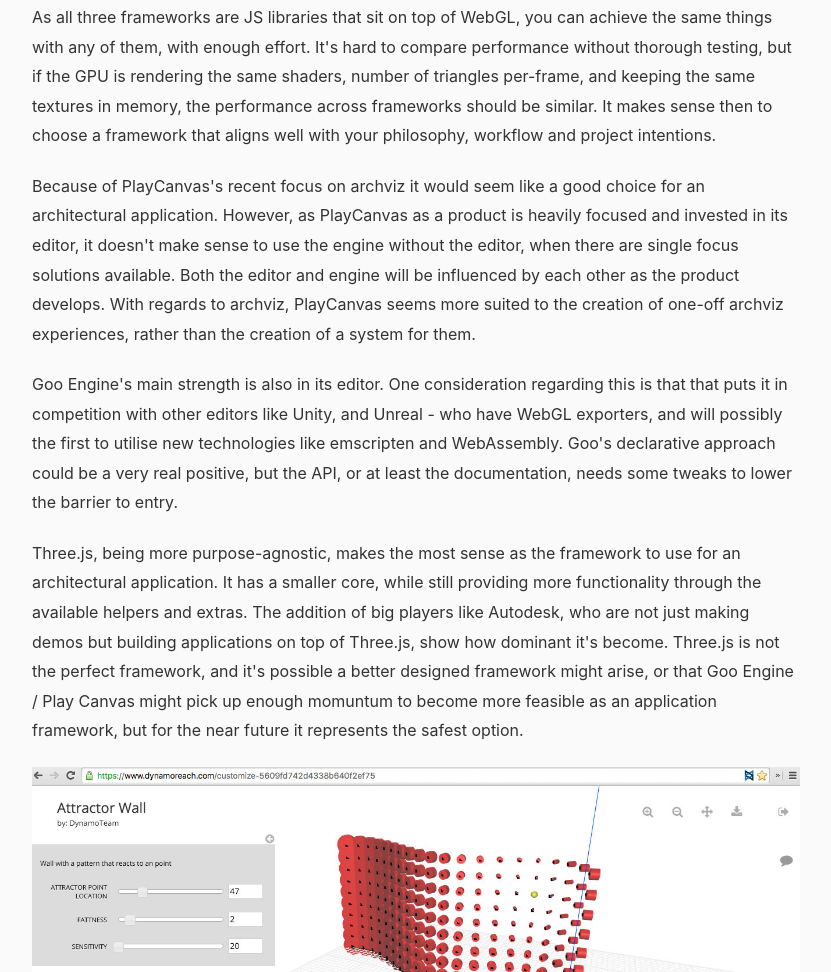
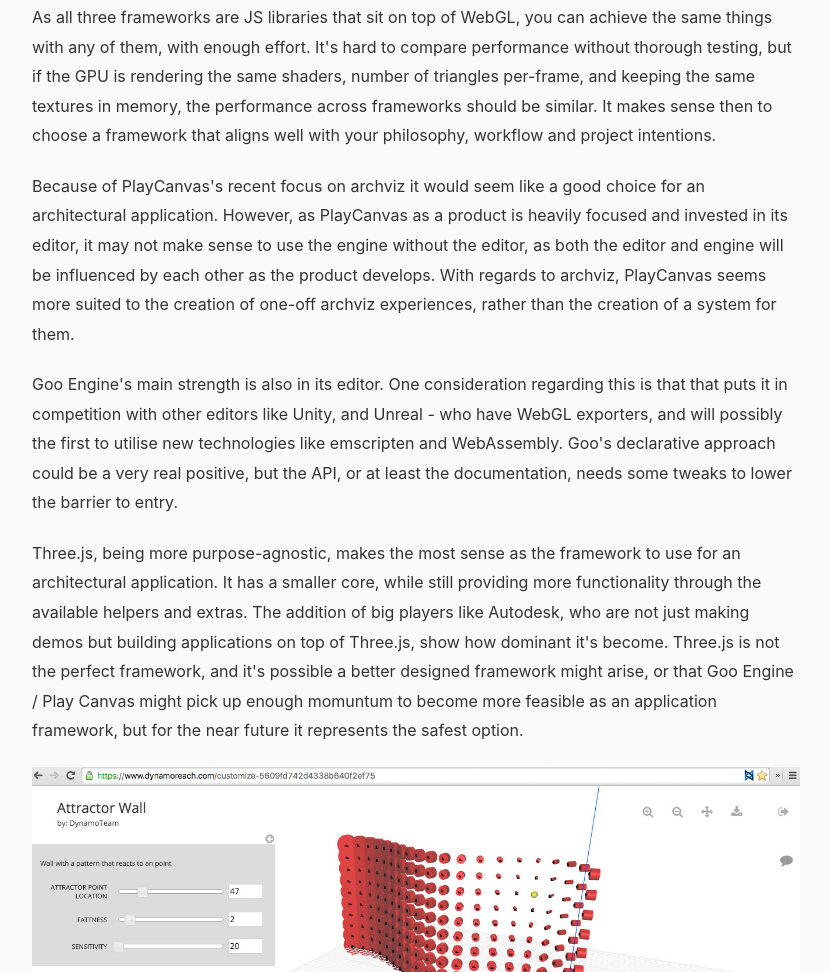
Before and after one commit to bnjm/webgl-framework-comparison, a website: page index.html in a window 1280 px wide. Shown: the part 6499-7471 px from the top of the page, without its empty margins (224-1055 px from the left). Drawn offline with Linux system fonts and the light colour scheme; no server answers; a script that the page names is missing.

Commit message:
conclusion edit

```diff
--- a/index.html
+++ b/index.html
@@ -271,7 +271,7 @@
 			As all three frameworks are JS libraries that sit on top of WebGL, you can achieve the same things with any of them, with enough effort. It's hard to compare performance without thorough testing, but if the GPU is rendering the same shaders, number of triangles per-frame, and keeping the same textures in memory, the performance across frameworks should be similar. It makes sense then to choose a framework that aligns well with your philosophy, workflow and project intentions.
 		</p>
 		<p>
-			Because of PlayCanvas's recent focus on archviz it would seem like a good choice for an architectural application. However, as PlayCanvas as a product is heavily focused and invested in its editor, it doesn't make sense to use the engine without the editor, when there are single focus solutions available. Both the editor and engine will be influenced by each other as the product develops. With regards to archviz, PlayCanvas seems more suited to the creation of one-off archviz experiences, rather than the creation of a system for them.
+			Because of PlayCanvas's recent focus on archviz it would seem like a good choice for an architectural application. However, as PlayCanvas as a product is heavily focused and invested in its editor, it may not make sense to use the engine without the editor, as both the editor and engine will be influenced by each other as the product develops. With regards to archviz, PlayCanvas seems more suited to the creation of one-off archviz experiences, rather than the creation of a system for them.
 		</p>
 		<p>
 			Goo Engine's main strength is also in its editor. One consideration regarding this is that that puts it in competition with other editors like Unity, and Unreal - who have WebGL exporters, and will possibly the first to utilise new technologies like emscripten and WebAssembly. Goo's declarative approach could be a very real positive, but the API, or at least the documentation, needs some tweaks to lower the barrier to entry.
```
